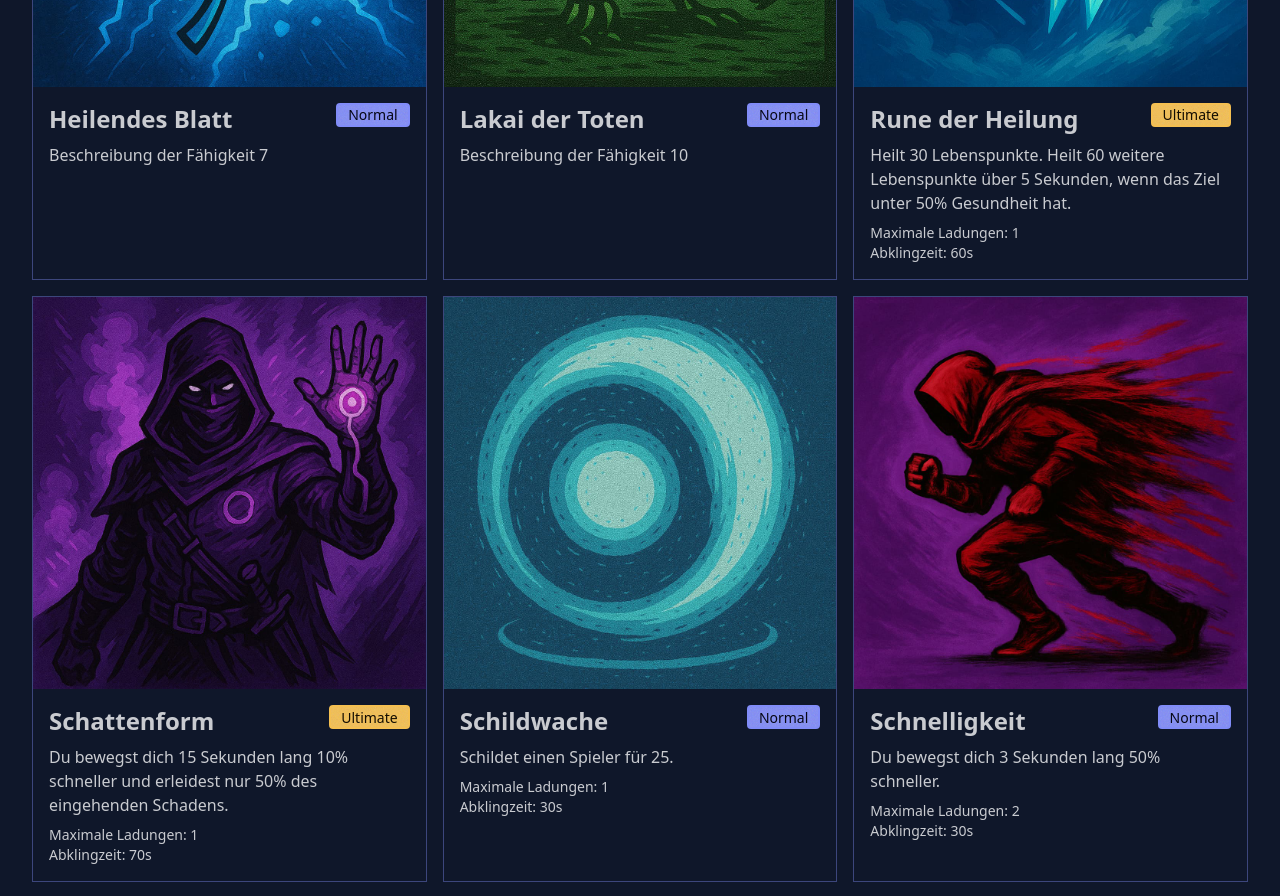
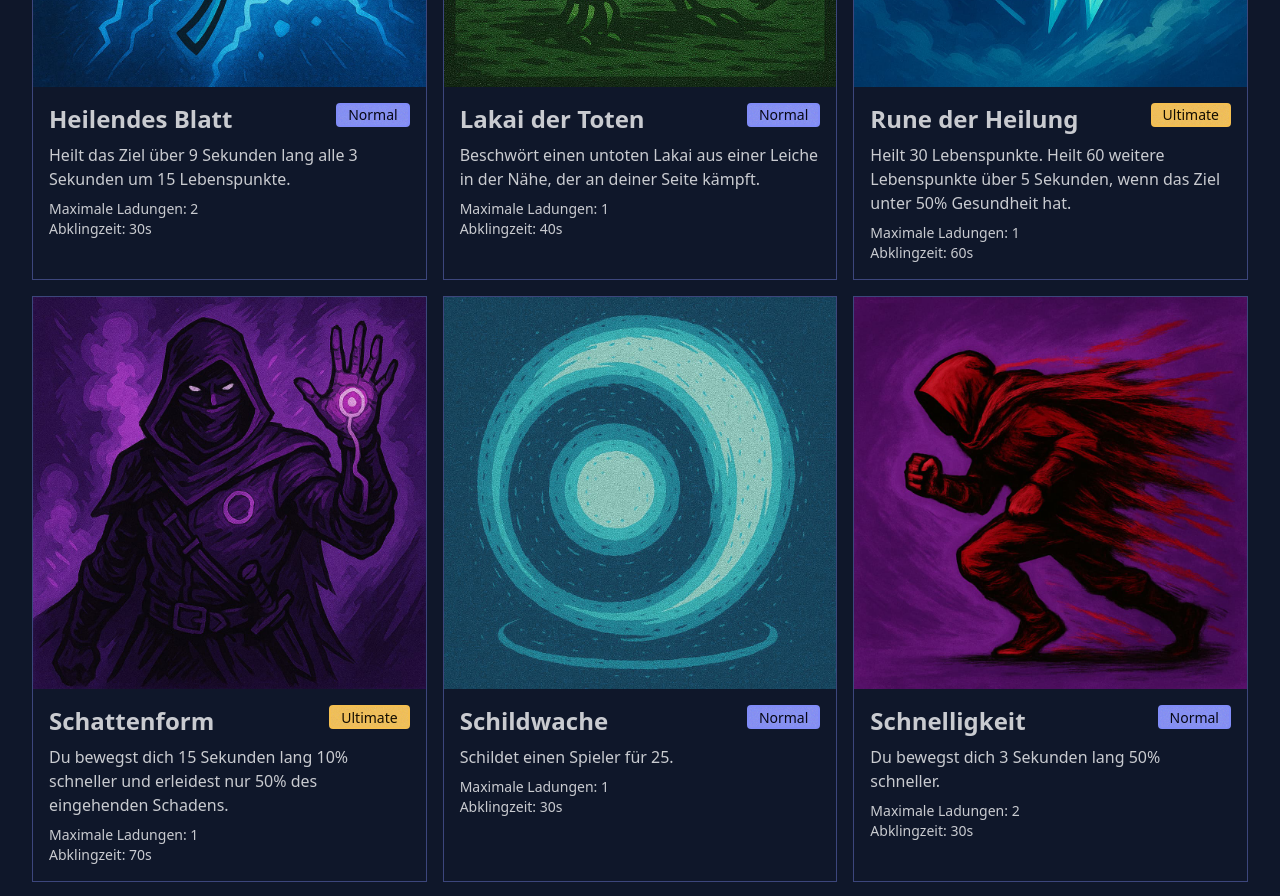
Before and after one commit to VoxelCoreLab/project-alpha-website, a Vue app: page /skills in a window 1280 px wide. Shown: the part 2460-3356 px from the top of the page. Built offline with nearby package versions, Linux system fonts and the light colour scheme.

Commit message:
Update PageSkills.vue

```diff
--- a/src/pages/PageSkills.vue
+++ b/src/pages/PageSkills.vue
@@ -115,10 +115,10 @@ const skills: { name: string, description: string, image: string, cooldown: numb
     },
     {
         name: 'Heilendes Blatt',
-        description: 'Beschreibung der Fähigkeit 7',
+        description: 'Heilt das Ziel über 9 Sekunden lang alle 3 Sekunden um 15 Lebenspunkte.',
         image: imgHealingLeaf,
-        cooldown: 0,
-        maxCharges: 0,
+        cooldown: 30,
+        maxCharges: 2,
         type: 'Normal'
     },
     {
@@ -139,10 +139,10 @@ const skills: { name: string, description: string, image: string, cooldown: numb
     },
     {
         name: 'Lakai der Toten',
-        description: 'Beschreibung der Fähigkeit 10',
+        description: 'Beschwört einen untoten Lakai aus einer Leiche in der Nähe, der an deiner Seite kämpft.',
         image: imgMinionOfTheDead,
-        cooldown: 0,
-        maxCharges: 0,
+        cooldown: 40,
+        maxCharges: 1,
         type: 'Normal'
     },
     {
```
